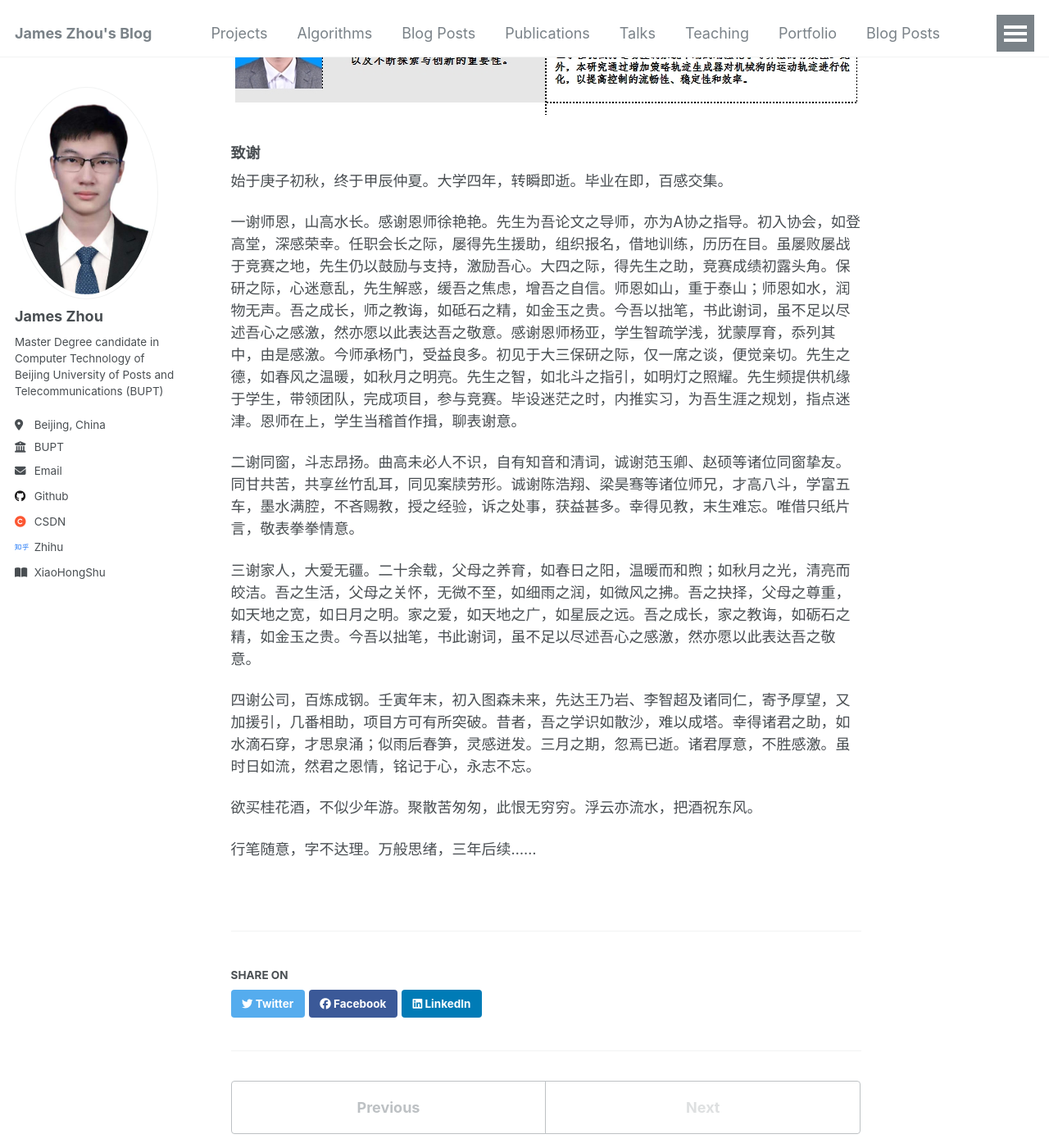
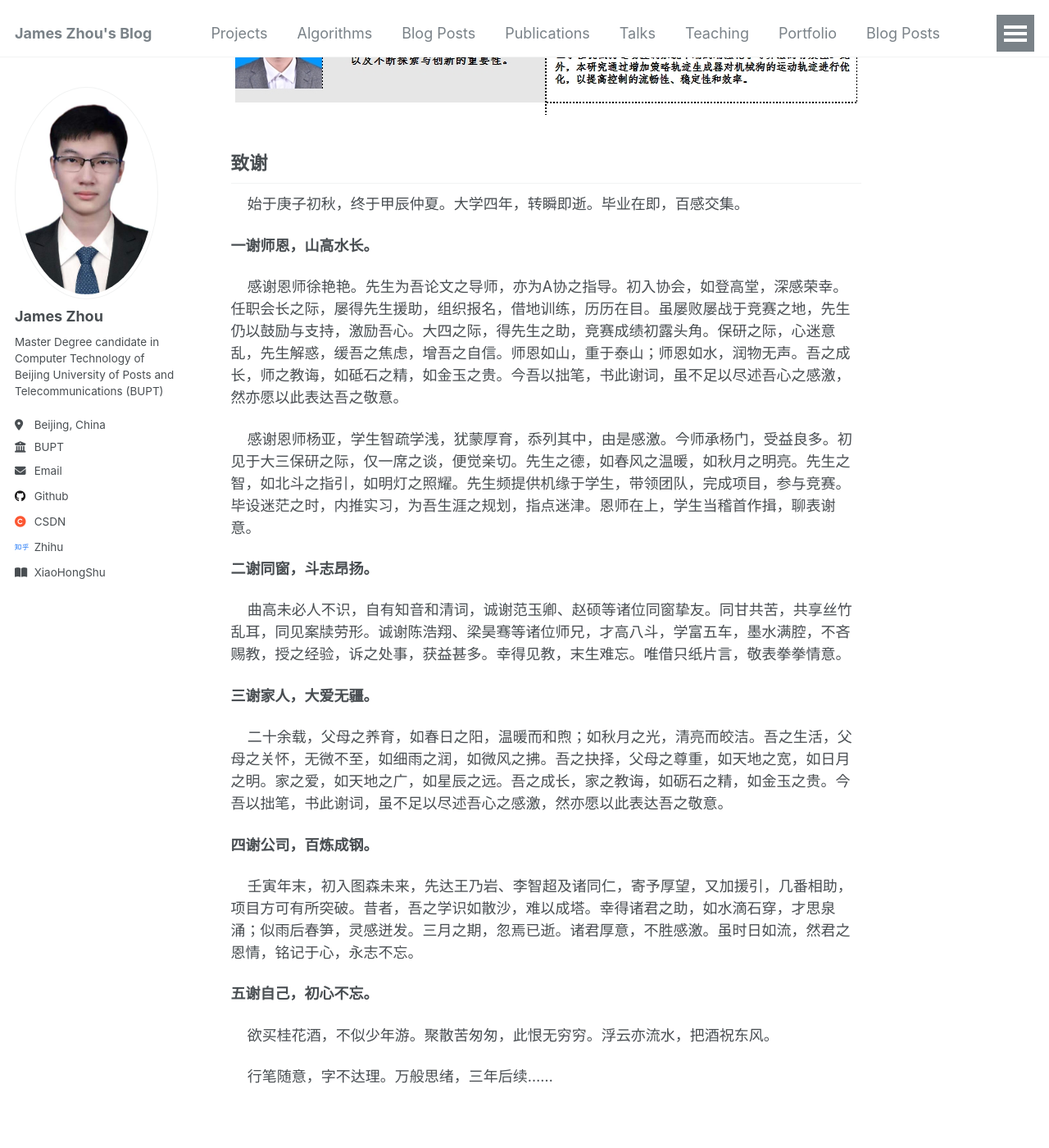
Before and after one commit to jameszhou12138/jameszhou12138.github.io, a Jekyll site: the page built from _projects/quadruped-robots.md, in a window 1280 px wide and 1400 px high, scrolled down 1149 px. Shown: the whole window at 82% size. Built offline with Jekyll 4.4.1, drawn with Linux system fonts in a browser that asks for light colours.

Commit message:
update thanks in project -- quadruped robots

```diff
--- a/_projects/quadruped-robots.md
+++ b/_projects/quadruped-robots.md
@@ -11,18 +11,30 @@ permalink: /project/quadruped-robots
     <img src="/images/4leg/post.png"><br>
 </div>
 
-### 致谢
+## 致谢
 
-始于庚子初秋，终于甲辰仲夏。大学四年，转瞬即逝。毕业在即，百感交集。
+&nbsp;&nbsp;&nbsp;&nbsp;始于庚子初秋，终于甲辰仲夏。大学四年，转瞬即逝。毕业在即，百感交集。
 
-一谢师恩，山高水长。感谢恩师徐艳艳。先生为吾论文之导师，亦为A协之指导。初入协会，如登高堂，深感荣幸。任职会长之际，屡得先生援助，组织报名，借地训练，历历在目。虽屡败屡战于竞赛之地，先生仍以鼓励与支持，激励吾心。大四之际，得先生之助，竞赛成绩初露头角。保研之际，心迷意乱，先生解惑，缓吾之焦虑，增吾之自信。师恩如山，重于泰山；师恩如水，润物无声。吾之成长，师之教诲，如砥石之精，如金玉之贵。今吾以拙笔，书此谢词，虽不足以尽述吾心之感激，然亦愿以此表达吾之敬意。感谢恩师杨亚，学生智疏学浅，犹蒙厚育，忝列其中，由是感激。今师承杨门，受益良多。初见于大三保研之际，仅一席之谈，便觉亲切。先生之德，如春风之温暖，如秋月之明亮。先生之智，如北斗之指引，如明灯之照耀。先生频提供机缘于学生，带领团队，完成项目，参与竞赛。毕设迷茫之时，内推实习，为吾生涯之规划，指点迷津。恩师在上，学生当稽首作揖，聊表谢意。
+**一谢师恩，山高水长。**
 
-二谢同窗，斗志昂扬。曲高未必人不识，自有知音和清词，诚谢范玉卿、赵硕等诸位同窗挚友。同甘共苦，共享丝竹乱耳，同见案牍劳形。诚谢陈浩翔、梁昊骞等诸位师兄，才高八斗，学富五车，墨水满腔，不吝赐教，授之经验，诉之处事，获益甚多。幸得见教，末生难忘。唯借只纸片言，敬表拳拳情意。
+&nbsp;&nbsp;&nbsp;&nbsp;感谢恩师徐艳艳。先生为吾论文之导师，亦为A协之指导。初入协会，如登高堂，深感荣幸。任职会长之际，屡得先生援助，组织报名，借地训练，历历在目。虽屡败屡战于竞赛之地，先生仍以鼓励与支持，激励吾心。大四之际，得先生之助，竞赛成绩初露头角。保研之际，心迷意乱，先生解惑，缓吾之焦虑，增吾之自信。师恩如山，重于泰山；师恩如水，润物无声。吾之成长，师之教诲，如砥石之精，如金玉之贵。今吾以拙笔，书此谢词，虽不足以尽述吾心之感激，然亦愿以此表达吾之敬意。
 
-三谢家人，大爱无疆。二十余载，父母之养育，如春日之阳，温暖而和煦；如秋月之光，清亮而皎洁。吾之生活，父母之关怀，无微不至，如细雨之润，如微风之拂。吾之抉择，父母之尊重，如天地之宽，如日月之明。家之爱，如天地之广，如星辰之远。吾之成长，家之教诲，如砺石之精，如金玉之贵。今吾以拙笔，书此谢词，虽不足以尽述吾心之感激，然亦愿以此表达吾之敬意。
+&nbsp;&nbsp;&nbsp;&nbsp;感谢恩师杨亚，学生智疏学浅，犹蒙厚育，忝列其中，由是感激。今师承杨门，受益良多。初见于大三保研之际，仅一席之谈，便觉亲切。先生之德，如春风之温暖，如秋月之明亮。先生之智，如北斗之指引，如明灯之照耀。先生频提供机缘于学生，带领团队，完成项目，参与竞赛。毕设迷茫之时，内推实习，为吾生涯之规划，指点迷津。恩师在上，学生当稽首作揖，聊表谢意。
 
-四谢公司，百炼成钢。壬寅年末，初入图森未来，先达王乃岩、李智超及诸同仁，寄予厚望，又加援引，几番相助，项目方可有所突破。昔者，吾之学识如散沙，难以成塔。幸得诸君之助，如水滴石穿，才思泉涌；似雨后春笋，灵感迸发。三月之期，忽焉已逝。诸君厚意，不胜感激。虽时日如流，然君之恩情，铭记于心，永志不忘。
+**二谢同窗，斗志昂扬。**
 
-欲买桂花酒，不似少年游。聚散苦匆匆，此恨无穷穷。浮云亦流水，把酒祝东风。
+&nbsp;&nbsp;&nbsp;&nbsp;曲高未必人不识，自有知音和清词，诚谢范玉卿、赵硕等诸位同窗挚友。同甘共苦，共享丝竹乱耳，同见案牍劳形。诚谢陈浩翔、梁昊骞等诸位师兄，才高八斗，学富五车，墨水满腔，不吝赐教，授之经验，诉之处事，获益甚多。幸得见教，末生难忘。唯借只纸片言，敬表拳拳情意。
 
-行笔随意，字不达理。万般思绪，三年后续......
+**三谢家人，大爱无疆。**
+
+&nbsp;&nbsp;&nbsp;&nbsp;二十余载，父母之养育，如春日之阳，温暖而和煦；如秋月之光，清亮而皎洁。吾之生活，父母之关怀，无微不至，如细雨之润，如微风之拂。吾之抉择，父母之尊重，如天地之宽，如日月之明。家之爱，如天地之广，如星辰之远。吾之成长，家之教诲，如砺石之精，如金玉之贵。今吾以拙笔，书此谢词，虽不足以尽述吾心之感激，然亦愿以此表达吾之敬意。
+
+**四谢公司，百炼成钢。**
+
+&nbsp;&nbsp;&nbsp;&nbsp;壬寅年末，初入图森未来，先达王乃岩、李智超及诸同仁，寄予厚望，又加援引，几番相助，项目方可有所突破。昔者，吾之学识如散沙，难以成塔。幸得诸君之助，如水滴石穿，才思泉涌；似雨后春笋，灵感迸发。三月之期，忽焉已逝。诸君厚意，不胜感激。虽时日如流，然君之恩情，铭记于心，永志不忘。
+
+**五谢自己，初心不忘。**
+
+&nbsp;&nbsp;&nbsp;&nbsp;欲买桂花酒，不似少年游。聚散苦匆匆，此恨无穷穷。浮云亦流水，把酒祝东风。
+
+&nbsp;&nbsp;&nbsp;&nbsp;行笔随意，字不达理。万般思绪，三年后续......
```
